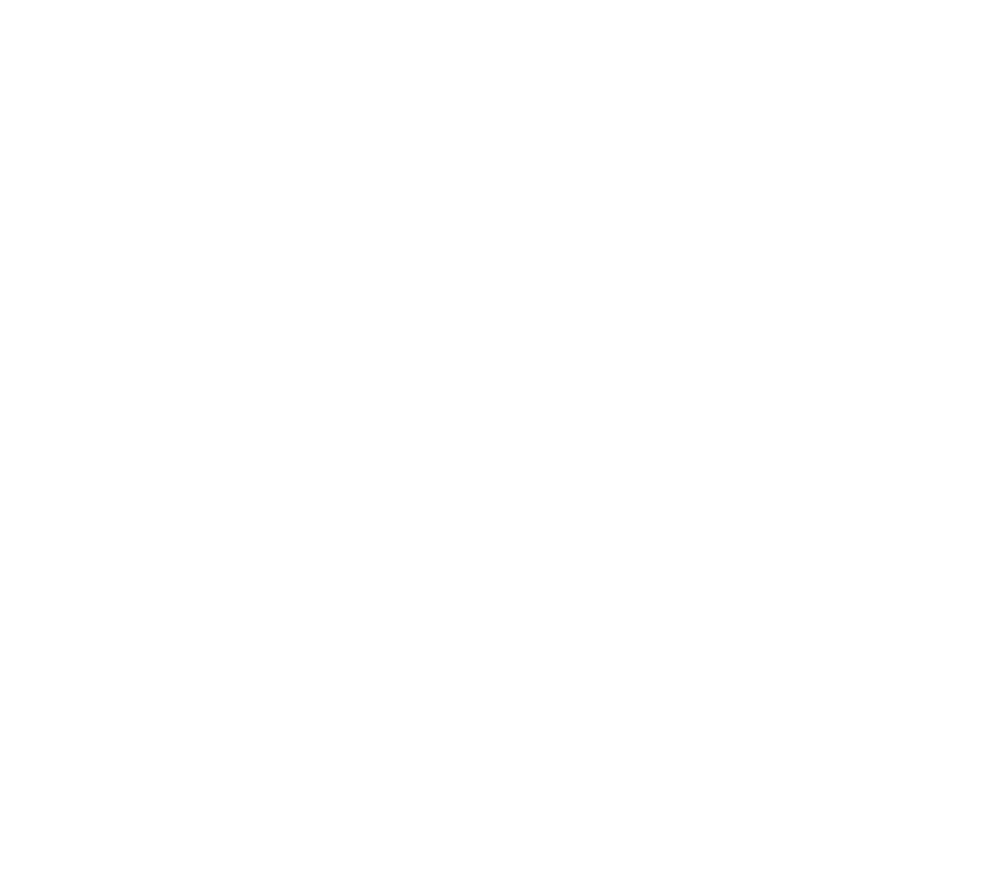
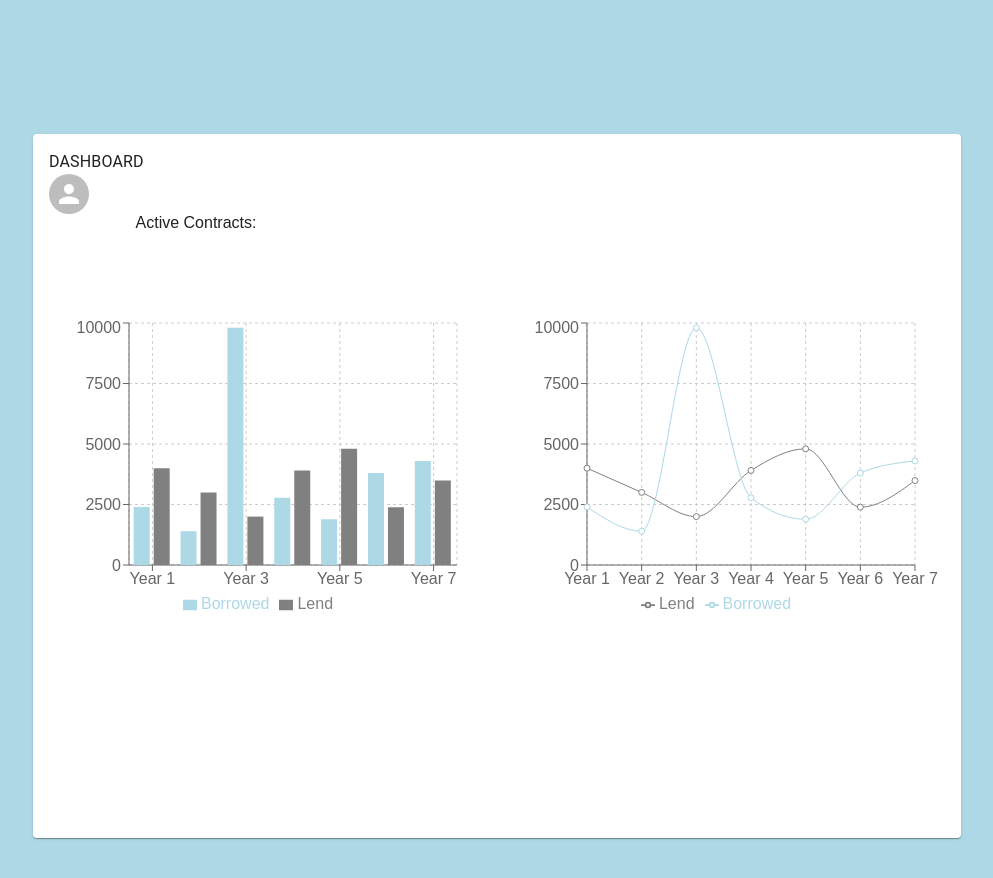
Before and after one commit to Manasvinitroshan/loan-lend, a React (Create React App) app: page /Home in a window 1280 px wide. Before the commit this address had no page. Shown: the top 878 px of the page, without its empty margins (143-1136 px from the left). Before the commit the page ends 800 px from the top, so only its background shows below. Built offline with nearby package versions, Linux system fonts and the light colour scheme.

Commit message:
profile added

```diff
--- a/package.json
+++ b/package.json
@@ -12,8 +12,10 @@
     "@testing-library/user-event": "^13.5.0",
     "react": "^18.2.0",
     "react-dom": "^18.2.0",
+    "react-icons": "^4.11.0",
     "react-router-dom": "^6.18.0",
     "react-scripts": "5.0.1",
+    "recharts": "^2.9.2",
     "styled-components": "^6.1.0",
     "web-vitals": "^2.1.4"
   },
--- a/src/App.js
+++ b/src/App.js
@@ -5,6 +5,7 @@
 import {ImaKms} from './components/attempt2';
 import { Login } from './components/LoginPage';
 import { Register } from './components/Register';
+import Home from './components/Home';
 
 
 function App() {
@@ -18,6 +19,8 @@
       <Route path='/Lend' element={<Lend/>}/>
       <Route path='/Registration' element={<ImaKms/>}/>
       <Route path='/BorrowList' element={<BorrowList/>}/>
+      <Route path='/Home' element={<Home/>}/>
+
     </Routes>
     </BrowserRouter>
   );
--- /dev/null
+++ b/src/components/Home.css
@@ -0,0 +1,279 @@
+body {
+    margin: 0;
+    padding: 0;
+    background-color: lightblue;
+    color: #9e9ea4;
+    font-family: 'Montserrat', sans-serif;
+  }
+
+  .icon {
+    vertical-align: middle;
+    line-height: 1px;
+    font-size: 20px;
+  }
+  .icon_header {
+    vertical-align: middle;
+    line-height: 1px;
+    font-size: 26px;
+  }
+  .icon, .icon_header {
+    margin-right: 5px;
+  }
+
+  .close_icon {
+    color: red;
+    margin-left: 30px;
+    margin-top: 10px;
+    cursor: pointer;
+  }
+
+  .grid-container {
+    display: grid;
+    grid-template-columns: 260px 1fr 1fr 1fr;
+    grid-template-rows: 0.2fr 3fr;
+    grid-template-areas:
+      'sidebar header header header'
+      'sidebar main main main';
+    height: 100vh;
+  }
+
+  /* Header  */
+  .header {
+    grid-area: header;
+    height: 60px;
+    display: flex;
+    align-items: center;
+    justify-content: space-between;
+    padding: 0 30px 0 30px;
+    box-shadow: 0 6px 7px -3px rgba(0, 0, 0, 0.35);
+  }
+
+  .menu-icon {
+    display: none;
+  }
+  /* End Header  */
+
+  /* Sidebar  */
+  #sidebar {
+    grid-area: sidebar;
+    height: 100%;
+    background-color: #263043;
+    overflow-y: auto;
+    transition: all 0.5s;
+    -webkit-transition: all 0.5s;
+  }
+
+  .sidebar-title {
+    display: flex;
+    justify-content: space-between;
+    align-items: center;
+    padding: 15px 30px 0px 30px;
+    margin-bottom: 30px;
+  }
+
+  .sidebar-title > span {
+    display: none;
+  }
+
+  .sidebar-brand {
+    margin-top: 15px;
+    font-size: 20px;
+    font-weight: 700;
+  }
+
+  .sidebar-list {
+    padding: 0;
+    list-style-type: none;
+  }
+
+  .sidebar-list-item {
+    padding: 20px 20px 20px 20px;
+    font-size: 18px;
+  }
+
+  .sidebar-list-item:hover {
+    background-color: rgba(255, 255, 255, 0.2);
+    cursor: pointer;
+  }
+
+  .sidebar-list-item > a {
+    text-decoration: none;
+    color: #9e9ea4;
+  }
+
+  .sidebar-responsive {
+    display: inline !important;
+    position: absolute;
+    /*
+      we want the z-index of the sidebar higher so that
+      the charts are not showing over the sidebar
+      on small screens
+    */
+    z-index: 12 !important;
+  }
+
+  /* End Sidebar  */
+
+
+  /* Main  */
+  .main-container {
+    grid-area: main;
+    overflow-y: auto;
+    padding: 20px 20px;
+    color: rgba(255, 255, 255, 0.95);
+  }
+
+  .main-title {
+    display: flex;
+    justify-content: space-between;
+  }
+
+  .main-cards {
+    display: grid;
+    grid-template-columns: 1fr 1fr 1fr 1fr;
+    gap: 20px;
+    margin: 15px 0;
+  }
+
+  .card {
+    display: flex;
+    flex-direction: column;
+    justify-content: space-around;
+    padding: 8px 15px;
+    border-radius: 5px;
+  }
+
+  .card:first-child {
+    background-color: #2962ff;
+  }
+
+  .card:nth-child(2) {
+    background-color: #ff6d00;
+  }
+
+  .card:nth-child(3) {
+    background-color: #2e7d32;
+  }
+
+  .card:nth-child(4) {
+    background-color: #d50000;
+  }
+
+  .card-inner {
+    display: flex;
+    align-items: center;
+    justify-content: space-between;
+  }
+
+  .card-inner > .card_icon {
+    font-size: 25px;
+  }
+
+  .charts {
+    display: grid;
+    grid-template-columns: 1fr 1fr;
+    gap: 20px;
+    margin-top: 60px;
+    height: 300px;
+  }
+
+  /* End Main  */
+
+
+  /* Medium <= 992px */
+
+  @media screen and (max-width: 992px) {
+    .grid-container {
+      grid-template-columns: 1fr;
+      grid-template-rows: 0.2fr 3fr;
+      grid-template-areas:
+        'header'
+        'main';
+    }
+
+    #sidebar {
+      display: none;
+    }
+
+    .menu-icon {
+      display: inline;
+    }
+
+    .sidebar-title > span {
+      display: inline;
+    }
+  }
+  /* Small <= 768px */
+
+  @media screen and (max-width: 768px) {
+    .main-cards {
+      grid-template-columns: 1fr;
+      gap: 10px;
+      margin-bottom: 0;
+    }
+
+    .charts {
+      grid-template-columns: 1fr;
+      margin-top: 30px;
+    }
+  }
+
+  /* Extra Small <= 576px */
+
+  @media screen and (max-width: 576px) {
+    .hedaer-left {
+      display: none;
+    }
+  }
+
+  .center2{
+    align-items: center;
+    justify-content: center;
+  }
+
+  .paper2 {
+    padding: 16px; /* Adjust padding as needed */
+    text-align: center;
+    align-items: center;
+    height: 70%;
+    width: 70%;
+    border-radius: 2 px;
+    margin-top: 1%;
+    justify-content: center;
+
+  }
+
+  .centerContainer2 {
+    display: flex;
+    justify-content: center;
+    align-items: center;
+    height: 120vh;
+    border-radius: 2 px;
+    width: 100%;
+
+
+  }
+
+  .color3{
+
+    background-color: grey;
+  }
+
+
+  .label {
+    height: 44px;
+    width: 294px;
+  }
+
+  .label .text-wrapper {
+    color: #000000;
+    font-family: "Inter-Regular", Helvetica;
+    font-size: 36px;
+    font-weight: 400;
+    height: 44px;
+    left: 0;
+    letter-spacing: 0;
+    line-height: normal;
+    position: fixed;
+    top: 0;
+  }
--- /dev/null
+++ b/src/components/Home.js
@@ -0,0 +1,121 @@
+import React from 'react';
+import { BsFillArchiveFill, BsFillGrid3X3GapFill, BsPeopleFill, BsFillBellFill } from 'react-icons/bs';
+import { BarChart, Bar, Cell, XAxis, YAxis, CartesianGrid, Tooltip, Legend, ResponsiveContainer, LineChart, Line } from 'recharts';
+import './Home.css';
+import { Paper,Typography,Avatar, Box,Grid } from '@mui/material';
+import { lightBlue } from '@mui/material/colors';
+
+function Home() {
+  const data = [
+    {
+      name: 'Year 1',
+      Lend: 4000,
+      Borrowed: 2400,
+      amt: 2400,
+    },
+    {
+      name: 'Year 2',
+      Lend: 3000,
+      Borrowed: 1398,
+      amt: 2210,
+    },
+    {
+      name: 'Year 3',
+      Lend: 2000,
+      Borrowed: 9800,
+      amt: 2290,
+    },
+    {
+      name: 'Year 4',
+      Borrowed: 2780,
+      Lend: 3908,
+      amt: 2000,
+    },
+    {
+      name: 'Year 5',
+      Borrowed: 1890,
+      Lend: 4800,
+      amt: 2181,
+    },
+    {
+      name: 'Year 6',
+      Lend: 2390,
+      Borrowed: 3800,
+      amt: 2500,
+    },
+    {
+      name: 'Year 7',
+      Lend: 3490,
+      Borrowed: 4300,
+      amt: 2100,
+    },
+  ];
+  return (
+    <div className="centerContainer2 ">
+     <Paper className='center2 paper2'>
+
+     <div className='main-title center'>
+            <Typography>DASHBOARD
+
+              <Avatar></Avatar>
+            </Typography>
+        </div>
+
+        <div className="label">
+      <div className>Active Contracts:</div>
+    </div>
+        <Paper className='color3'></Paper>
+
+        <div className='charts'>
+            <ResponsiveContainer width="100%" height="100%">
+            <BarChart
+            width={500}
+            height={300}
+            data={data}
+            margin={{
+                top: 5,
+                right: 30,
+                left: 20,
+                bottom: 5,
+            }}
+            >
+                <CartesianGrid strokeDasharray="3 3" />
+                <XAxis dataKey="name" />
+                <YAxis />
+                <Tooltip />
+                <Legend />
+                <Bar dataKey="Borrowed" fill="lightBlue" />
+                <Bar dataKey="Lend" fill="grey" />
+                </BarChart>
+            </ResponsiveContainer>
+
+            <ResponsiveContainer width="100%" height="100%">
+                <LineChart
+                width={500}
+                height={300}
+                data={data}
+                margin={{
+                    top: 5,
+                    right: 30,
+                    left: 20,
+                    bottom: 5,
+                }}
+                >
+                <CartesianGrid strokeDasharray="3 3" />
+                <XAxis dataKey="name" />
+                <YAxis />
+                <Tooltip />
+                <Legend />
+                <Line type="monotone" dataKey="Lend" stroke="grey" activeDot={{ r: 8 }} />
+                <Line type="monotone" dataKey="Borrowed" stroke="#add8e6" />
+                </LineChart>
+            </ResponsiveContainer>
+
+        </div>
+
+     </Paper>
+    </div>
+  );
+}
+
+export default Home;
--- a/src/components/Lend.css
+++ b/src/components/Lend.css
@@ -5,7 +5,7 @@
     align-items: center;
     height: 120vh;
     border-radius: 2 px;
-    width: 50%;
+    width: 100%;
 
 
   }
@@ -109,3 +109,10 @@
   cursor: pointer;
   font-style: italic;
 }
+
+
+.row_m{
+  width: 100%;
+  display: inline-flex;
+  flex-wrap: wrap;
+}
--- a/src/components/Lend.js
+++ b/src/components/Lend.js
@@ -1,52 +1,58 @@
-import React from 'react'
-import { Paper, TextField,Button } from '@mui/material';
-import { useNavigate } from 'react-router-dom'
-import './Lend.css'
+import React from 'react';
+import { Paper, TextField, Button } from '@mui/material';
+import { useNavigate } from 'react-router-dom';
+import './Lend.css';
 
 const Lend = () => {
   return (
-    <div className="centerContainer background">
-        <Paper className="paper inside" elevation={0}>
-        <h2 className='font center ' style={{mb:20}}>Lend</h2>
-        <div className='center'  style={{padding:'70px'}}>
+    <div className="centerContainer background " style={{ display: 'flex' }}>
+      <Paper className="paper inside" elevation={0} style={{ flex: 1 }}>
+        <h2 className="font center" style={{ paddingTop: 25 }}>
+          Lend
+        </h2>
+        <div className="center" style={{ padding: '70px' }}>
           <TextField
             label="Amount"
             variant="outlined"
             margin="20px"
-        className='center'
-        width="70%"
-        // Additional props like value, onChange, and more can be added here
+            className="center"
+            style={{ width: '70%' }}
           />
-
           <TextField
             label="Interest Rate"
             variant="outlined"
-        width="70%"
-        className='center'
-        style={{ margin: '40px' }}  // Add margin to push it down
-        // Additional props like value, onChange, and more can be added here
+            style={{ width: '70%', margin: '40px' }}
+            className="center"
           />
-
           <TextField
             label="Payback Time"
             variant="outlined"
-        width="70%"
-        className='center'
-         // Add margin to push it down
-        // Additional props like value, onChange, and more can be added here
+            style={{ width: '70%' }}
+            className="center"
           />
+        </div>
+        <Button className="manas" type="submit">
+          Login
+        </Button>
+      </Paper>
 
+      <Paper
+        className="paper inside"
+        elevation={0}
+        style={{ flex: 1 }}
+      >
+        <h2 className="font center" style={{ marginRight: 25 }}>
+          Borrow
+        </h2>
+        <div className="center" style={{ padding: '70px' }}>
+          {/* Add content for the second paper here */}
         </div>
-
-        <button className="manas" type="submit">Login</button>
-
-
+        <Button className="manas" type="submit">
+          Login
+        </Button>
       </Paper>
     </div>
+  );
+};
 
-
-
-  )
-}
-
-export default Lend
+export default Lend;
--- a/src/components/Registration.css
+++ b/src/components/Registration.css
@@ -77,10 +77,6 @@
 }
 
 
-.bankDetails {
-
-
-}
 
 .third {
   flex-basis: 33.333%; /* Each .third takes up one-third of the space */
```
Also changed, not shown: 1 other file (tests, documents, lock files or other folders). Lines whose indentation alone changed are shown as unchanged.
